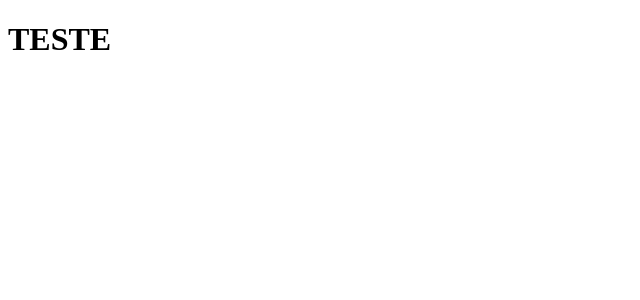
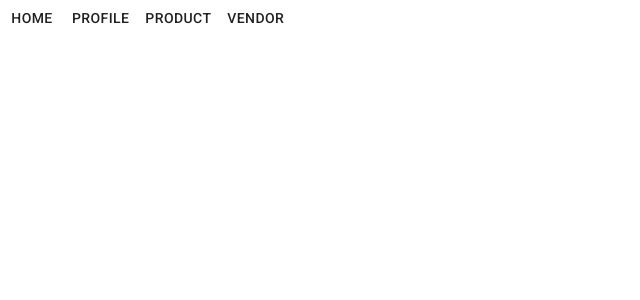
Before and after one commit to Wanhenri/Projeto-ERP, a React (Create React App) app in the folder app/: page / in a window 1280 px wide. Shown: the top 300 px of the page, without its empty margins (0-640 px from the left). Built offline with nearby package versions, Linux system fonts and the light colour scheme.

Commit message:
atualizado index.html + criado menu

```diff
--- a/app/public/index.html
+++ b/app/public/index.html
@@ -3,6 +3,9 @@
   <head>
     <meta charset="utf-8" />
     <link rel="icon" href="%PUBLIC_URL%/favicon.ico" />
+    <link rel="stylesheet" href="https://bootswatch.com/4/lux/bootstrap.min.css">
+    <link rel="stylesheet" href="https://fonts.googleapis.com/css?family=Roboto:300,400,500,700&display=swap" />
+    <link rel="stylesheet" href="https://fonts.googleapis.com/icon?family=Material+Icons" />
     <meta name="viewport" content="width=device-width, initial-scale=1" />
     <meta name="theme-color" content="#000000" />
 
--- a/app/src/App.js
+++ b/app/src/App.js
@@ -1,8 +1,12 @@
 import React from 'react';
+import SimpleMenu from './component/MenuDrop'
 
 function App() {
   return (
-    <h1>TESTE</h1>
+    <div>
+      <SimpleMenu />
+    </div>
+
   );
 }
 
--- /dev/null
+++ b/app/src/component/MenuDrop/index.js
@@ -0,0 +1,73 @@
+import React from 'react';
+import Button from '@material-ui/core/Button';
+import Menu from '@material-ui/core/Menu';
+import MenuItem from '@material-ui/core/MenuItem';
+
+import ButtonSimple from '../../object/ButtonSimple';
+
+export default function SimpleMenu() {
+  const [anchorEl, setAnchorEl] = React.useState(null);
+
+  const handleClick = (event) => {
+    setAnchorEl(event.currentTarget);
+  };
+
+  const handleClose = () => {
+    setAnchorEl(null);
+  };
+
+  const menusimple = [
+    {
+        id: 1,
+        name: "Home"
+    },
+    {
+        id: 2,
+        name:"Profile"
+    }
+  ];
+
+  const menudropdown = [
+    {
+        id_: 1,
+        name:"Product",
+        add:"Add New Product",
+        search:"Seach Product",
+        delet:"Delete product"
+    },
+    {
+        id_: 2,
+        name:"Vendor",
+        add:"Add New Product",
+        search:"Seach Product",
+        delet:"Delete product"
+    }
+  ];
+
+  return (
+    <div>
+        {menusimple.map((simple) => (
+            <ButtonSimple key={simple.id_} content={simple.name} />
+        ))}
+        {menudropdown.map((drop) => (
+        <>
+        <Button key={drop.id_} aria-controls="simple-menu" aria-haspopup="true" onClick={handleClick}>
+            {drop.name}
+        </Button>
+        <Menu
+            key={drop.id_}
+            id="simple-menu"
+            anchorEl={anchorEl}
+            keepMounted
+            open={Boolean(anchorEl)}
+            onClose={handleClose}
+        >
+            <MenuItem onClick={handleClose}>{drop.add}</MenuItem>
+            <MenuItem onClick={handleClose}>{drop.search}</MenuItem>
+            <MenuItem onClick={handleClose}>{drop.delet}</MenuItem>
+        </Menu>
+        </>
+        ))}
+    </div>
+  );
+}
--- /dev/null
+++ b/app/src/object/ButtonSimple/index.js
@@ -0,0 +1,6 @@
+import React from "react";
+import Button from '@material-ui/core/Button';
+
+export default ({ content }) => (
+      <Button>{content}</Button>
+  );
```
Also changed, not shown: app/src/component/MenuDropdown/index.txt (added).
